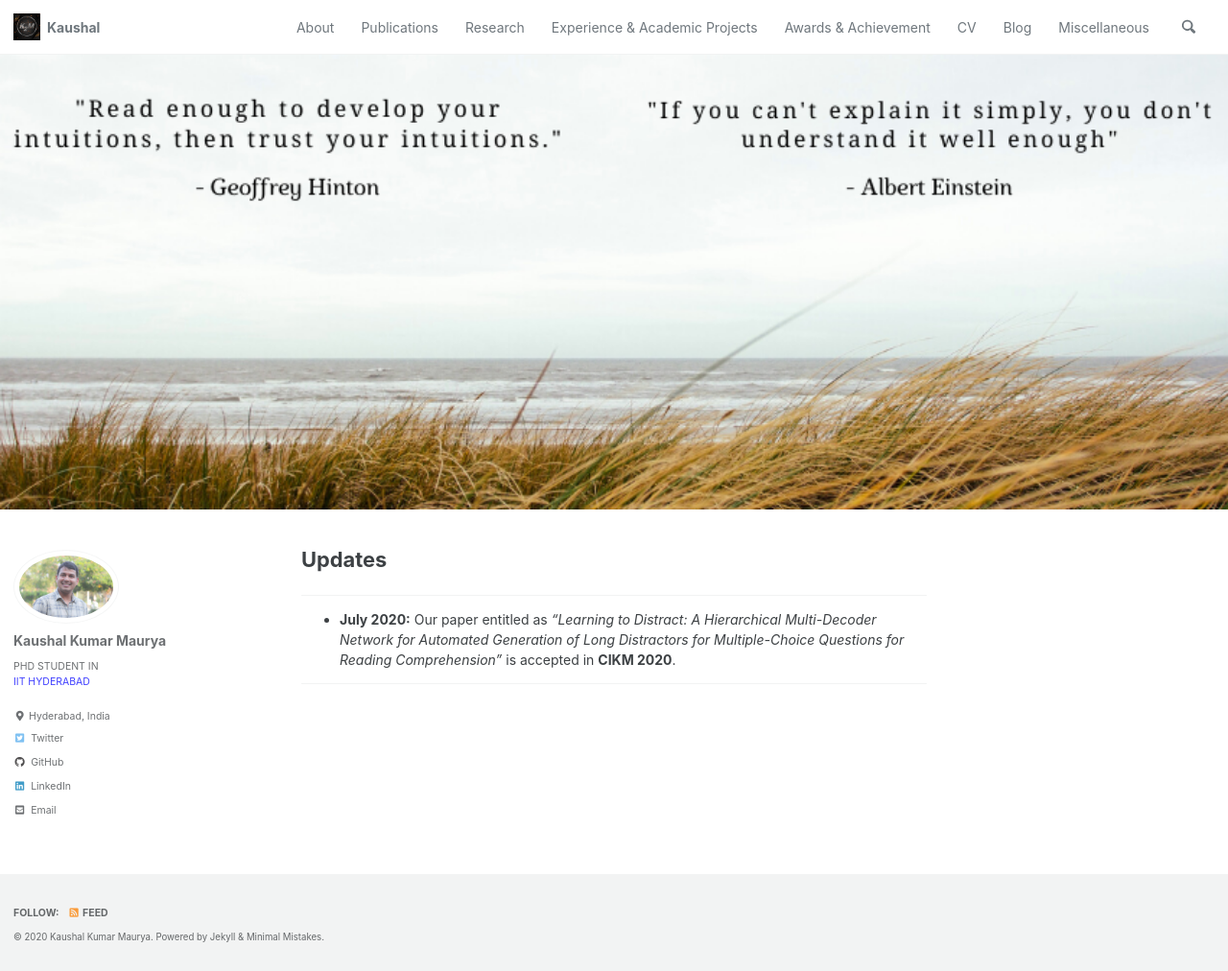
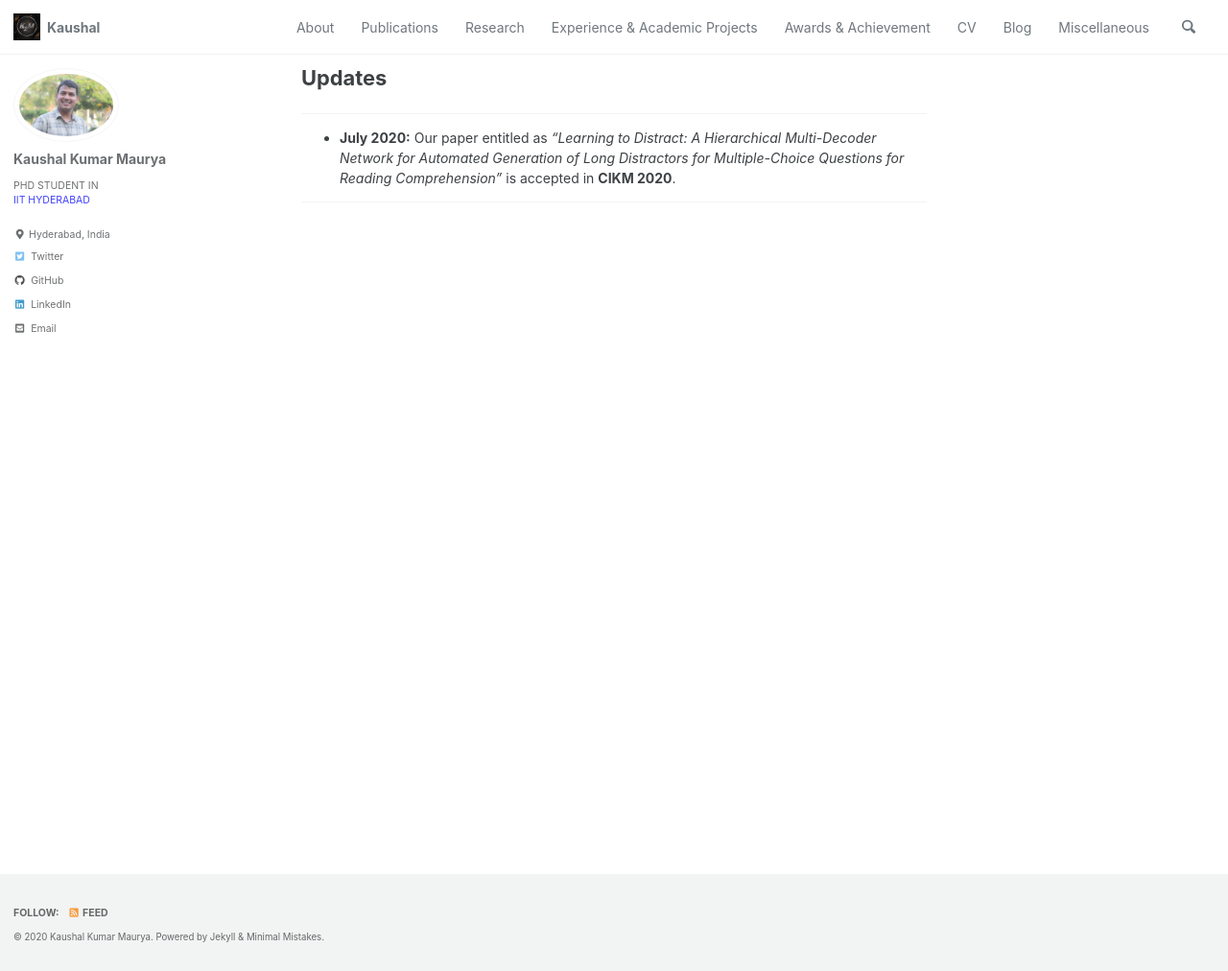
Before and after one commit to harshayelleni/harshayelleni.github.io, a Jekyll site: the page built from index.md, in a window 1280 px wide and 1012 px high. Shown: the whole window at 96% size. Built offline with Jekyll 4.4.1, drawn with Linux system fonts in a browser that asks for light colours; cached includes are drawn as plain includes.

Commit message:
doing modifications

```diff
--- a/index.md
+++ b/index.md
@@ -3,7 +3,7 @@
 layout: single
 permalink: /
 header:
-   image: "assets/images/quote.png"
+    title: "hi"
 ---
 
 ---
```
